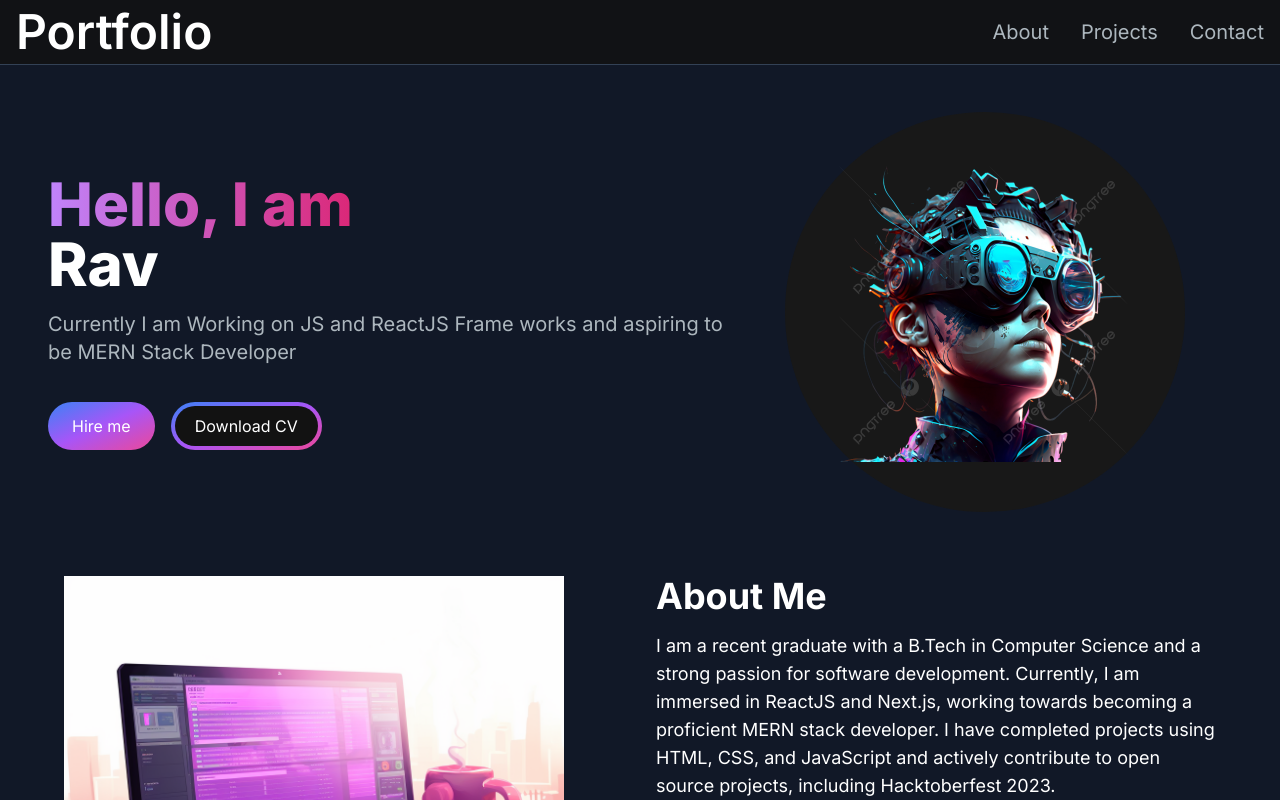
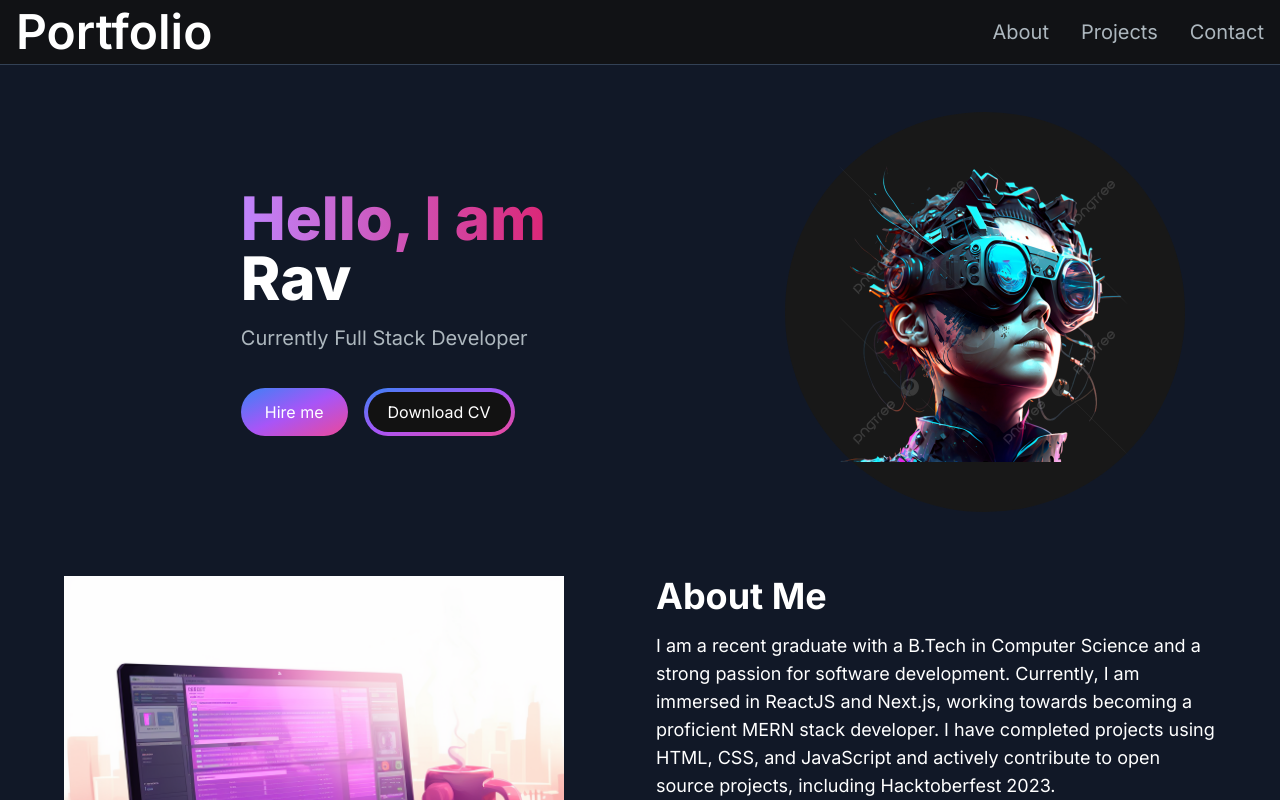
Before and after one commit to raviikushh/ravi, a Next.js app: page / in a window 1280 px wide. Shown: the top 800 px of the page. Built offline with nearby package versions, Linux system fonts and the light colour scheme.

Commit message:
Update HeroSection.jsx

```diff
--- a/app/components/HeroSection.jsx
+++ b/app/components/HeroSection.jsx
@@ -27,7 +27,7 @@ const HeroSection = () => {
                     />
 
             </h1>
-            <p className='text-[#ADB7BE] sm:text-lg lg:text-xl mb-6 text-base'>Currently I am Working on JS and ReactJS Frame works and aspiring to be MERN Stack Developer</p>
+            <p className='text-[#ADB7BE] sm:text-lg lg:text-xl mb-6 text-base'>Currently Full Stack Developer </p>
                 <div className="">
                     <button className='px-6 py-3 w-full sm:w-fit rounded-full mr-4 bg-gradient-to-br from-blue-500 via-purple-500 to-pink-500 hover:bg-slate-300 text-white'>Hire me</button>
                     <Link href="https://drive.google.com/file/d/1AMG82B53hdd4j7jBr4j57hFYjj09G7Xx/view?usp=drive_link" alt="CV" target='_blank'><button className='px-1 py-1 w-full sm:w-fit rounded-full bg-gradient-to-br from-blue-500 via-purple-500 to-pink-500 hover:bg-slate-800 text-white  mt-3'>
```
